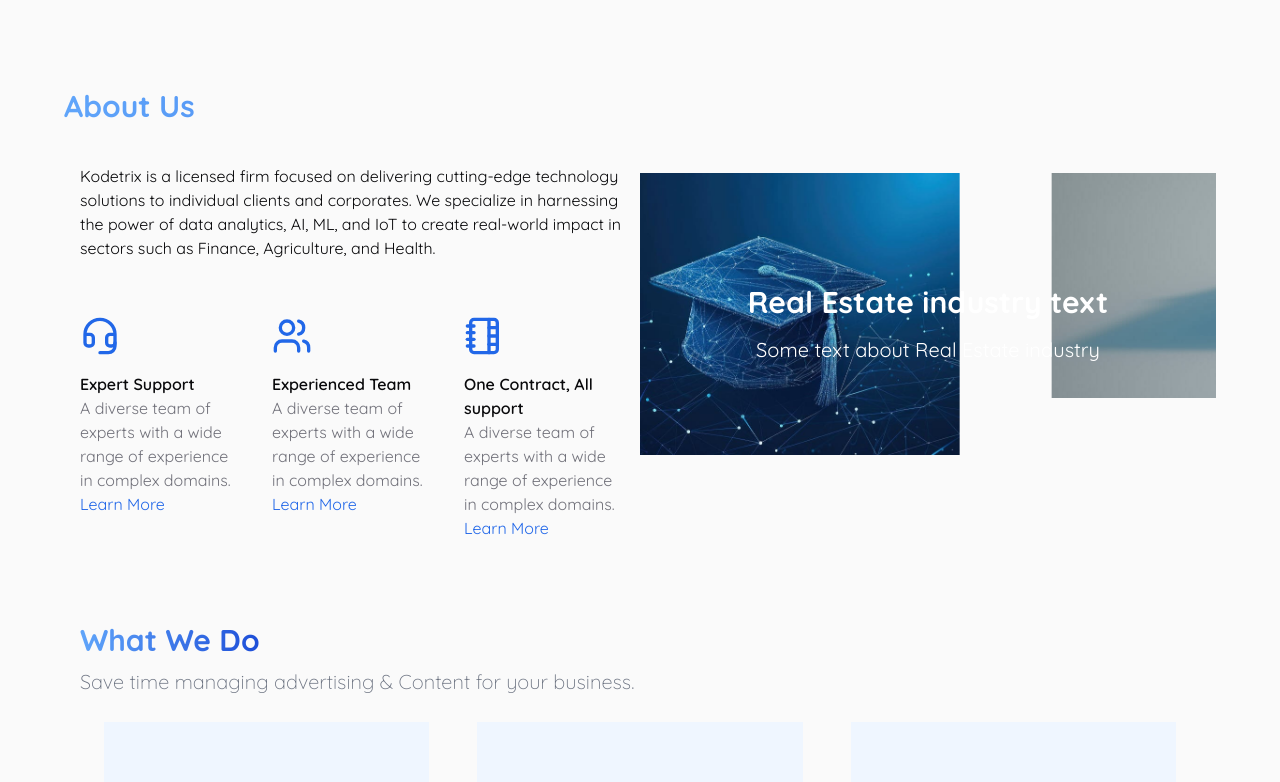
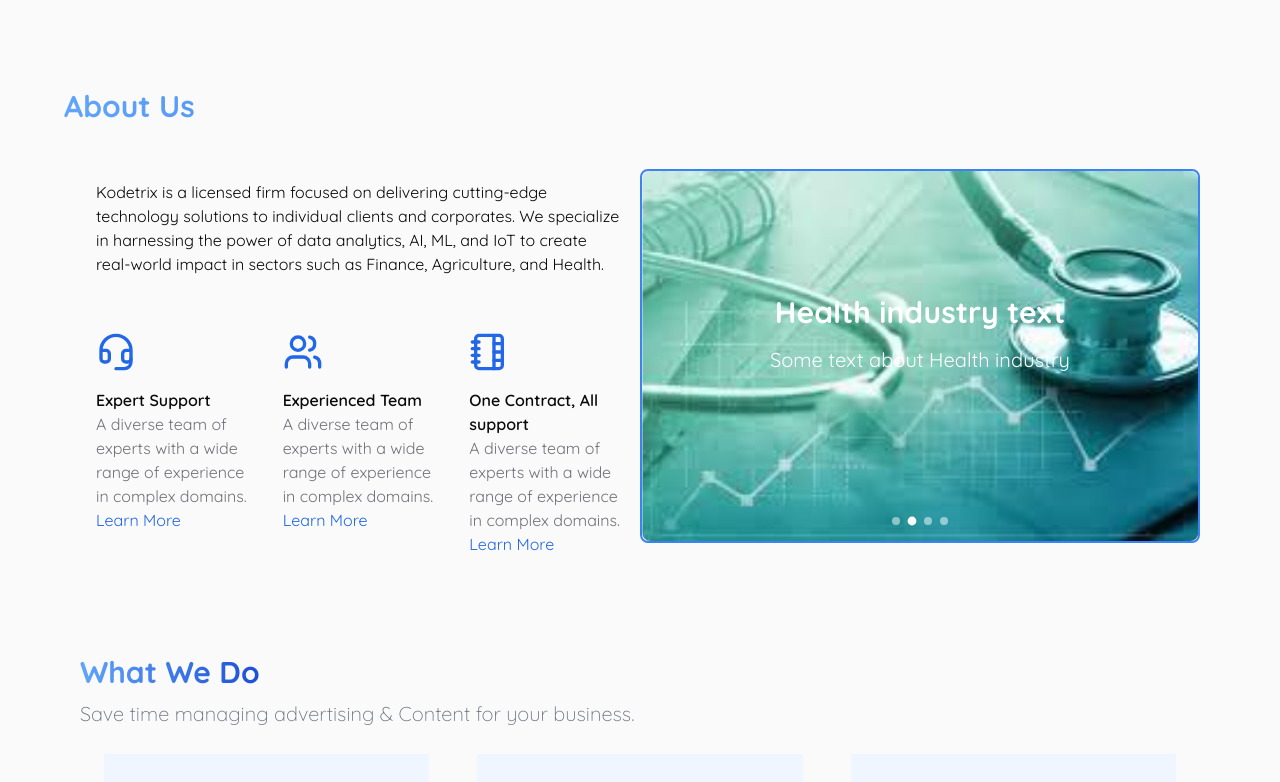
Before and after one commit to Samkipz/kodetrix, a Next.js app: page / in a window 1280 px wide. Shown: the part 712-1494 px from the top of the page. Built offline with nearby package versions, Linux system fonts and the light colour scheme.

Commit message:
something about the aboutpage

```diff
--- a/app/ui/about/About.jsx
+++ b/app/ui/about/About.jsx
@@ -1,151 +1,23 @@
-// "use client";
-// import { Headset, NotebookTabs, Users } from "lucide-react";
-// import Image from "next/image";
-// import Link from "next/link";
-// import { useEffect, useRef } from "react";
-// import "animate.css";
-
-// export default function About() {
-//   const textRef = useRef(null);
-//   const imageRef = useRef(null);
-
-//   useEffect(() => {
-//     const observerOptions = {
-//       threshold: 0.1, // Trigger when 10% of the element is visible
-//     };
-
-//     const observer = new IntersectionObserver((entries) => {
-//       entries.forEach((entry) => {
-//         if (entry.isIntersecting) {
-//           if (entry.target === textRef.current) {
-//             entry.target.classList.add("animate__animated", "animate__zoomIn");
-//           }
-//           if (entry.target === imageRef.current) {
-//             entry.target.classList.add(
-//               "animate__animated",
-//               "animate__fadeInUp"
-//             );
-//           }
-//         }
-//       });
-//     }, observerOptions);
-
-//     if (textRef.current) observer.observe(textRef.current);
-//     if (imageRef.current) observer.observe(imageRef.current);
-
-//     return () => {
-//       if (textRef.current) observer.unobserve(textRef.current);
-//       if (imageRef.current) observer.unobserve(imageRef.current);
-//     };
-//   }, []);
-
-//   return (
-//     <section
-//       id="about"
-//       className="flex flex-col md:justify-center md:items-center py-2 w-full  scroll-mt-20 scroll-smooth min-h-[90vh] "
-//     >
-//       <div className="container flex flex-col md:flex-row justify-between items-center xl:max-w-6xl mx-auto">
-//         <div className="flex flex-col px-4 w-full md:w-1/2" ref={textRef}>
-//           <h2 className="text-2xl sm:text-3xl md:text-3xl font-bold bg-clip-text text-transparent bg-gradient-to-r from-blue-400 to-blue-700 text-center md:text-left">
-//             About Us
-//           </h2>
-//           <p className="mt-4 md:mt-6 lg:mt-8 text-sm sm:text-base text-center md:text-left">
-//             Kodetrix is a licensed firm focused on delivering cutting-edge
-//             technology solutions to individual clients and corporates. We
-//             specialize in harnessing the power of data analytics, AI, ML, and
-//             IoT to create real-world impact in sectors such as Finance,
-//             Agriculture, and Health.
-//           </p>
-//           <div className="flex flex-col md:flex-row mt-6 md:space-x-4 gap-4">
-//             <div className="mt-4 md:mt-6 lg:mt-8 text-sm sm:text-base text-center md:text-left">
-//               <div className="flex justify-center md:justify-normal mb-4 text-primary">
-//                 <Headset size={40} />
-//               </div>
-//               <h3 className="font-semibold w-full">Expert Support</h3>
-//               <p className="text-muted-foreground">
-//                 A diverse team of experts with a wide range of experience in
-//                 complex domains.
-//               </p>
-//               <Link href="#" className="text-primary mt-2 hover:underline">
-//                 Learn More
-//               </Link>
-//             </div>
-//             <div className="mt-4 md:mt-6 lg:mt-8 text-sm sm:text-base text-center md:text-left">
-//               <div className="flex justify-center md:justify-normal mb-4 text-primary">
-//                 <Users size={40} />
-//               </div>
-//               <h3 className="font-semibold w-full">Experienced Team</h3>
-//               <p className="text-muted-foreground">
-//                 A diverse team of experts with a wide range of experience in
-//                 complex domains.
-//               </p>
-//               <Link href="#" className="text-primary mt-2 hover:underline">
-//                 Learn More
-//               </Link>
-//             </div>
-//             <div className="mt-4 md:mt-6 lg:mt-8 text-sm sm:text-base text-center md:text-left">
-//               <div className="flex justify-center md:justify-normal mb-4 text-primary">
-//                 <NotebookTabs size={40} />
-//               </div>
-//               <h3 className="font-semibold w-full">
-//                 One Contract, All support
-//               </h3>
-//               <p className="text-muted-foreground">
-//                 A diverse team of experts with a wide range of experience in
-//                 complex domains.
-//               </p>
-//               <Link href="#" className="text-primary mt-2 hover:underline">
-//                 Learn More
-//               </Link>
-//             </div>
-//           </div>
-//         </div>
-//         <div
-//           className="hidden md:flex mt-8 flex-col items-center justify-center w-full md:w-1/2"
-//           ref={imageRef}
-//         >
-//           <Image
-//             src="/about.jpeg"
-//             alt="About Us Image"
-//             className="rounded-lg"
-//             width={500}
-//             height={400}
-//           />
-//         </div>
-//       </div>
-//     </section>
-//   );
-// }
-
 "use client";
+import React, { useState, useEffect, useRef } from "react";
+import { Headset, NotebookTabs, Users } from "lucide-react";
+import Image from "next/image";
+import Link from "next/link";
 import {
   Carousel,
   CarouselContent,
   CarouselItem,
-  CarouselNext,
-  CarouselPrevious,
 } from "@/components/ui/carousel";
 import Autoplay from "embla-carousel-autoplay";
-import Image from "next/image";
-import Link from "next/link";
-import { useState, useEffect, useRef } from "react";
-import { Headset, NotebookTabs, Users } from "lucide-react";
 
 export default function CompanyAboutSlider() {
   const [api, setApi] = useState();
-  const [current, setCurrent] = useState(1);
+  const [current, setCurrent] = useState(0);
   const [count, setCount] = useState(0);
 
-  useEffect(() => {
-    if (!api) return;
-
-    setCount(api.scrollSnapList().length);
-    setCurrent(api.selectedScrollSnap() + 1);
-
-    api.on("select", () => setCurrent(api.selectedScrollSnap() + 1));
-  }, [api]);
-
-  const plugin = useRef(Autoplay({ delay: 2000, stopOnInteraction: true }));
+  const plugin = useRef(
+    Autoplay({ delay: 5000, stopOnInteraction: true })
+  );
 
   const images = ["/Agrik.jpg", "/health.jpg", "/Education.jpg", "/RE.jpeg"];
   const carouselText = [
@@ -161,14 +33,28 @@
     "Some text about Real Estate industry ",
   ];
 
+  useEffect(() => {
+    if (!api) return;
+
+    setCount(api.scrollSnapList().length);
+    setCurrent(api.selectedScrollSnap());
+
+    api.on("select", () => {
+      setCurrent(api.selectedScrollSnap());
+    });
+  }, [api]);
+
+  const scrollPrev = () => api?.scrollPrev();
+  const scrollNext = () => api?.scrollNext();
+
   return (
     <div className="container xl:max-w-6xl mx-auto">
       <h2 className="text-2xl sm:text-3xl md:text-3xl font-bold text-center md:text-left bg-clip-text text-transparent bg-gradient-to-r from-blue-400 to-blue-700">
         About Us
       </h2>
-      <div className="flex flex-col md:flex-row items-center w-full h-full">
+      <div className="flex flex-col md:flex-row w-full p-4">
         {/* Left Section */}
-        <div className="w-full md:w-1/2 p-4">
+        <div className="w-full md:w-1/2 p-4 flex flex-col justify-center items-center md:items-start">
           <p className="mt-4 md:mt-6 text-center md:text-left text-sm sm:text-base">
             Kodetrix is a licensed firm focused on delivering cutting-edge
             technology solutions to individual clients and corporates. We
@@ -222,14 +108,14 @@
           </div>
         </div>
 
-        {/* Right Section */}
-        <div className="w-full md:w-1/2">
+        {/* Right Section with improved carousel */}
+        <div className="w-full md:w-1/2 relative flex justify-center items-center">
           <Carousel
             setApi={setApi}
             plugins={[plugin.current]}
             onMouseEnter={plugin.current.stop}
             onMouseLeave={plugin.current.reset}
-            className="w-full"
+            className="w-full relative rounded-lg border-2 border-blue-500"
             opts={{
               align: "start",
               loop: true,
@@ -243,18 +129,48 @@
                     width={500}
                     height={400}
                     alt={`Slide ${index + 1}`}
-                    className="object-cover"
+                    className="object-cover w-full h-full rounded-lg"
                     priority
                   />
+                  <div className="absolute inset-0 flex">
+                    {/* Left tap region */}
+                    <div
+                      className="w-1/4 h-full cursor-pointer"
+                      onClick={scrollPrev}
+                    />
+                    {/* Middle region (non-interactive) */}
+                    <div className="w-1/2 h-full" />
+                    {/* Right tap region */}
+                    <div
+                      className="w-1/4 h-full cursor-pointer"
+                      onClick={scrollNext}
+                    />
+                  </div>
                 </CarouselItem>
               ))}
             </CarouselContent>
 
-            <div className="absolute text-white top-1/3 w-full text-center">
-              <p className="font-bold text-3xl">{carouselText[current - 1]}</p>
+            {/* Slide text overlay */}
+            <div className="absolute text-white top-1/3 w-full text-center z-10">
+              <p className="font-bold text-3xl">{carouselText[current]}</p>
               <div className="flex justify-center gap-2 mt-4">
-                <p className="text-xl px-2">{descriptionText[current - 1]}</p>
+                <p className="text-xl px-2">{descriptionText[current]}</p>
               </div>
+            </div>
+
+            {/* Dot indicators */}
+            <div className="absolute bottom-4 left-0 right-0 flex justify-center gap-2">
+              {Array.from({ length: count }).map((_, index) => (
+                <button
+                  key={index}
+                  className={`w-2 h-2 rounded-full transition-all ${
+                    index === current
+                      ? "bg-white scale-110"
+                      : "bg-white/50 hover:bg-white/75"
+                  }`}
+                  onClick={() => api?.scrollTo(index)}
+                />
+              ))}
             </div>
           </Carousel>
         </div>
```
